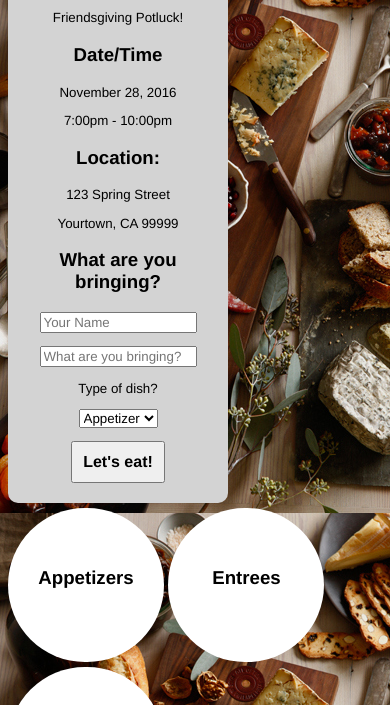
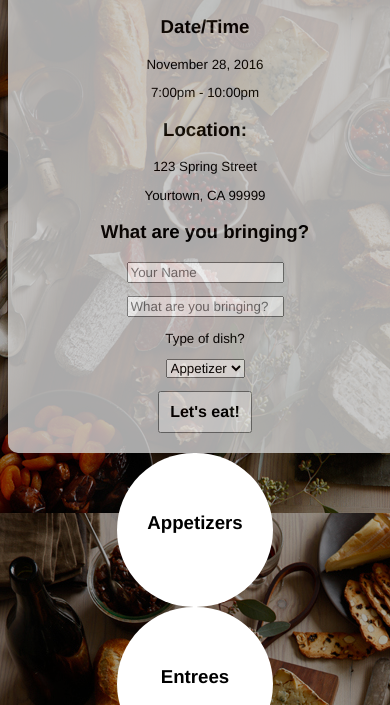
Before and after one commit to elanneh/eattogether, a website: page client/static/index.html in a window 390 px wide. Shown: the part 139-844 px from the top of the page. Drawn offline with nearby package versions, Linux system fonts and the light colour scheme; no server answers.

Commit message:
added mobile responsive feature, tweaked css, and cleaned up code

```diff
--- a/client/static/css/style.css
+++ b/client/static/css/style.css
@@ -2,8 +2,11 @@
 	font-family: Helvetica, sans-serif;
 }
 body{
-	background-image: url("feast.jpg");
-	background-color: black;
+	background:
+	    linear-gradient(
+      		rgba(0, 0, 0, 0.3),
+      		rgba(0, 0, 0, 0.3)
+    		), url("feast.jpg");
 }
 h3{
 	font: 14pt Helvetica, sans-serif;
@@ -12,6 +15,7 @@ h3{
 
 #head{
 	background-color:lightgray;
+	opacity: 0.8;
 	width: 200px;
 	border-radius: 10px 10px 10px 10px;
 	padding: 10px 10px 20px 10px;
@@ -60,6 +64,36 @@ h3{
 	-webkit-border-radius: 100px;
 	text-align: center;
 	margin-bottom: 5px;
-	padding: 4px 3px 0 3px;
+	padding: 4px 3px 0px 3px;
+}
+
+@media
+  (min-width: 320px)
+  and (max-width: 414px)
+  {
+	#head{
+		width: 100%;
+		margin: 0 auto;
 
 	}
+	#appetizer, #entree, #dessert{
+		width: 100%;
+	}
+	.rsvp, .rsvp_label{
+		margin: 0 auto;
+	}
+}
+
+@media
+  (min-width: 414px)
+  and (max-width: 768px)
+  {
+	#head{
+		width: 90%;
+		margin: 0 auto;
+
+	}
+	.rsvp, .rsvp_label{
+		margin: 0 auto;
+	}
+}
```
Also changed, not shown: server/controllers/guests.js (+1 -48 lines). Lines whose indentation alone changed are shown as unchanged.
